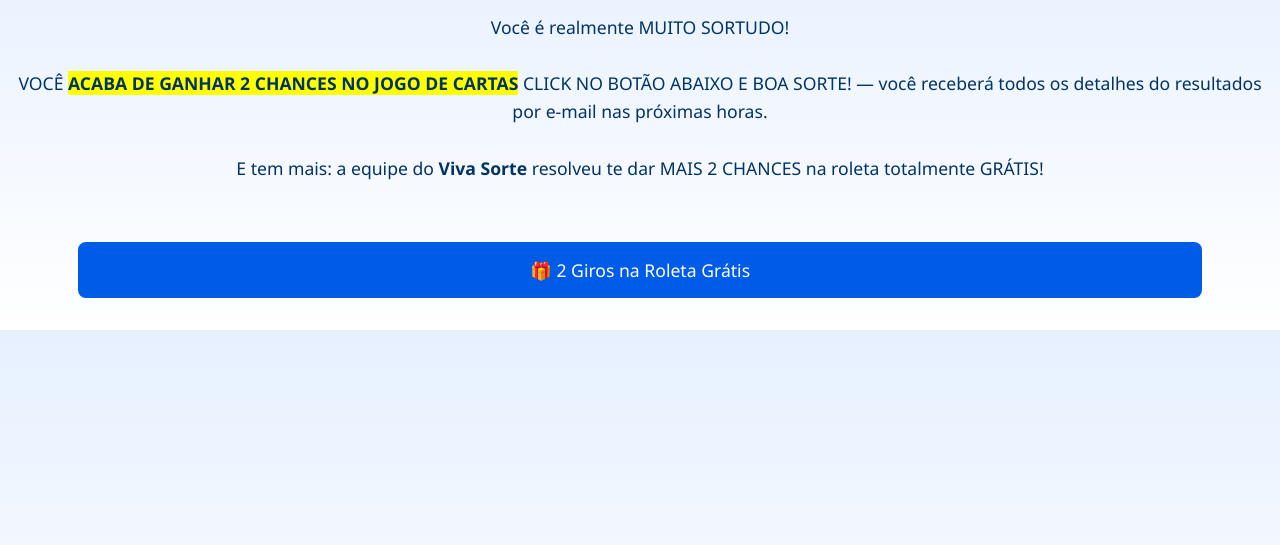
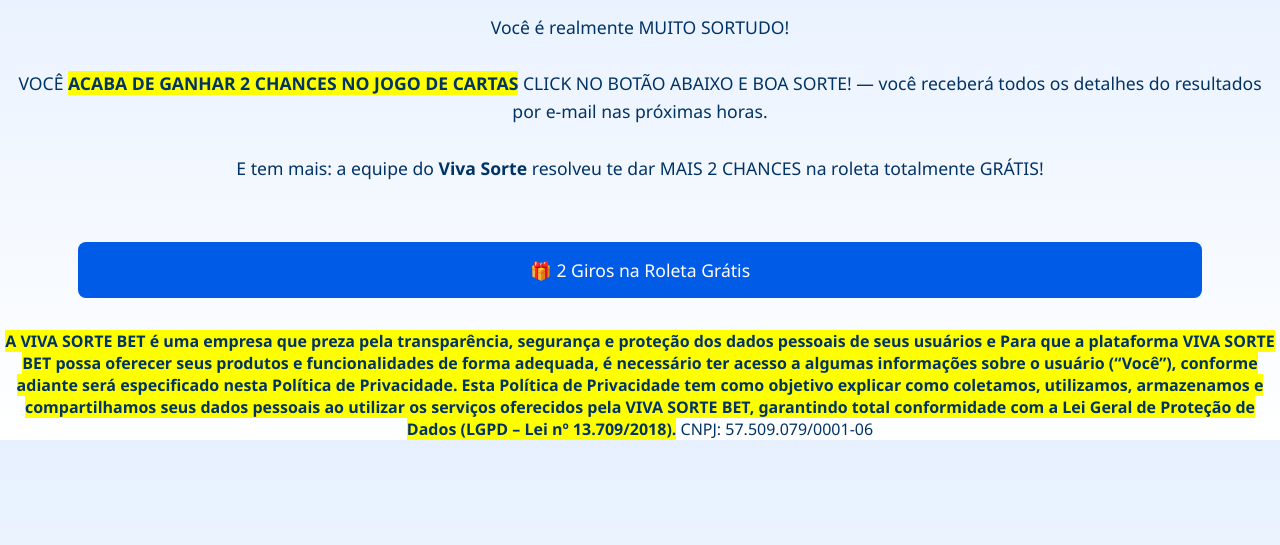
Before and after one commit to vivasortepremios/parabens, a plain HTML site: page index.html in a window 1280 px wide. Shown: the part 83-628 px from the top of the page. Drawn offline with Linux system fonts and the light colour scheme.

Commit message:
Update index.html

```diff
--- a/index.html
+++ b/index.html
@@ -108,7 +108,10 @@
       document.getElementById('main').style.display = 'block';
     }, 3000);
   </script>
+<span class="highlight">A VIVA SORTE BET é uma empresa que preza pela transparência, segurança e proteção dos dados pessoais de seus usuários e Para que a plataforma VIVA SORTE BET possa oferecer seus produtos e funcionalidades de forma adequada, é necessário ter acesso a algumas informações sobre o usuário (“Você”), conforme adiante será especificado nesta Política de Privacidade.
 
+Esta Política de Privacidade tem como objetivo explicar como coletamos, utilizamos, armazenamos e compartilhamos seus dados pessoais ao utilizar os serviços oferecidos pela VIVA SORTE BET, garantindo total conformidade com a Lei Geral de Proteção de Dados (LGPD – Lei nº 13.709/2018).</span>
+CNPJ: 57.509.079/0001-06
 
 
 </body></html>
```
